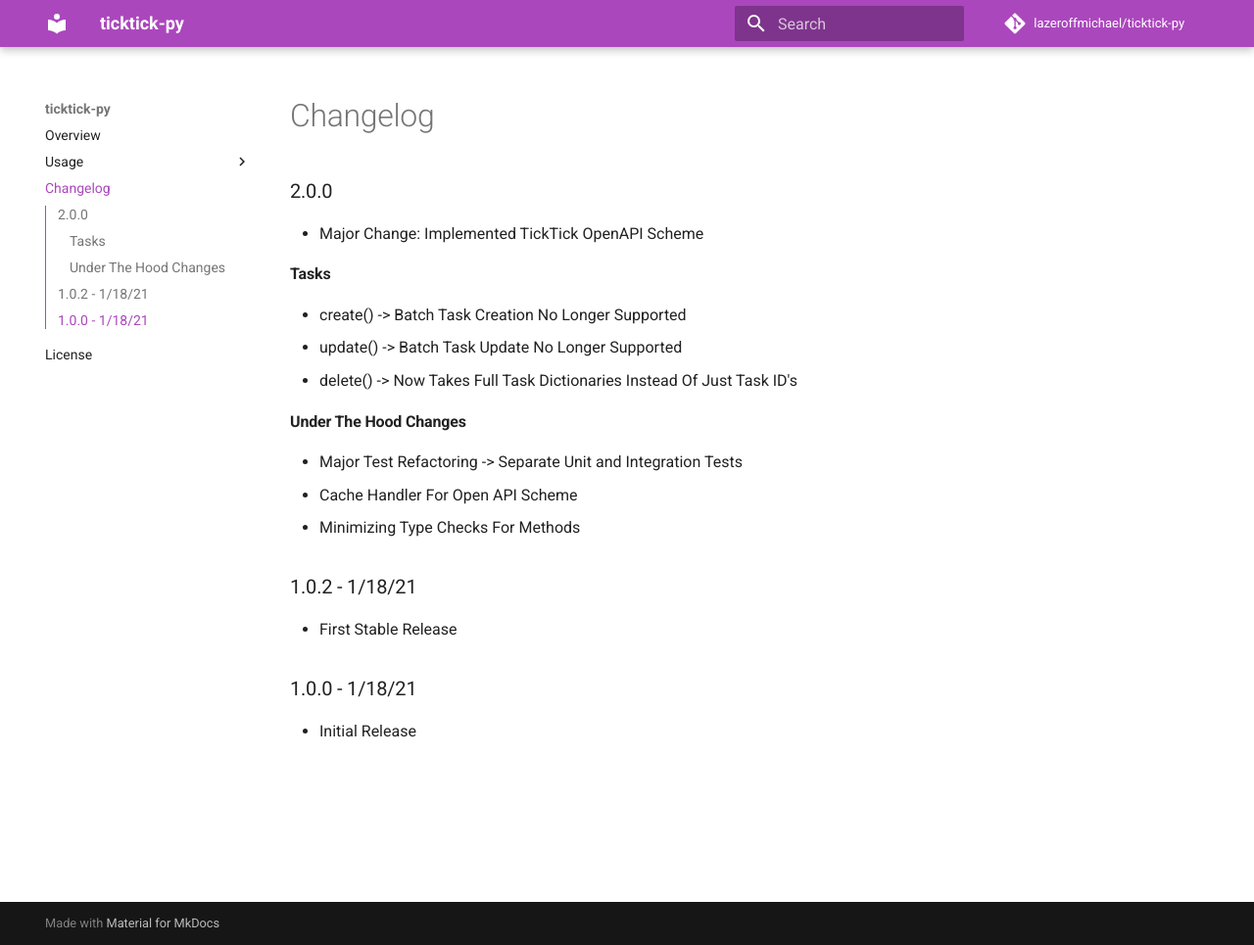
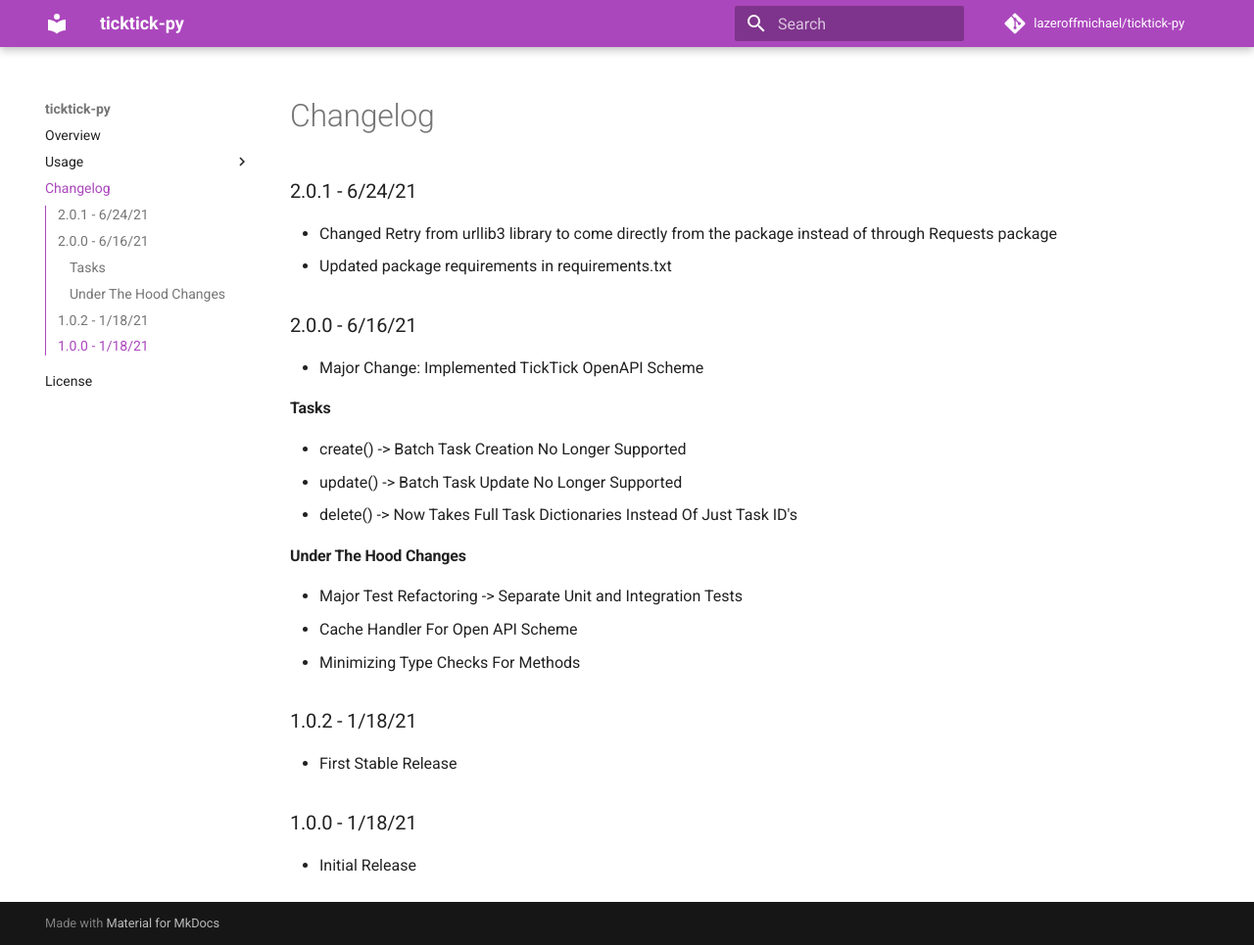
Before and after one commit to lazeroffmichael/ticktick-py, an MkDocs documentation site: the page built from docs/changelog.md, in a window 1280 px wide and 965 px high. Shown: the whole window at 98% size. Built offline with MkDocs 1.6.1 and Material for MkDocs 9.7.7, drawn with Linux system fonts in a browser that asks for light colours; comment, search, counter and statistics services are not loaded.

Commit message:
Update changelog.md

```diff
--- a/docs/changelog.md
+++ b/docs/changelog.md
@@ -1,4 +1,8 @@
-### 2.0.0
+### 2.0.1 - 6/24/21
+- Changed Retry from urllib3 library to come directly from the package instead of through Requests package
+- Updated package requirements in requirements.txt
+
+### 2.0.0 - 6/16/21
 - Major Change: Implemented TickTick OpenAPI Scheme
 
 #### Tasks
```
